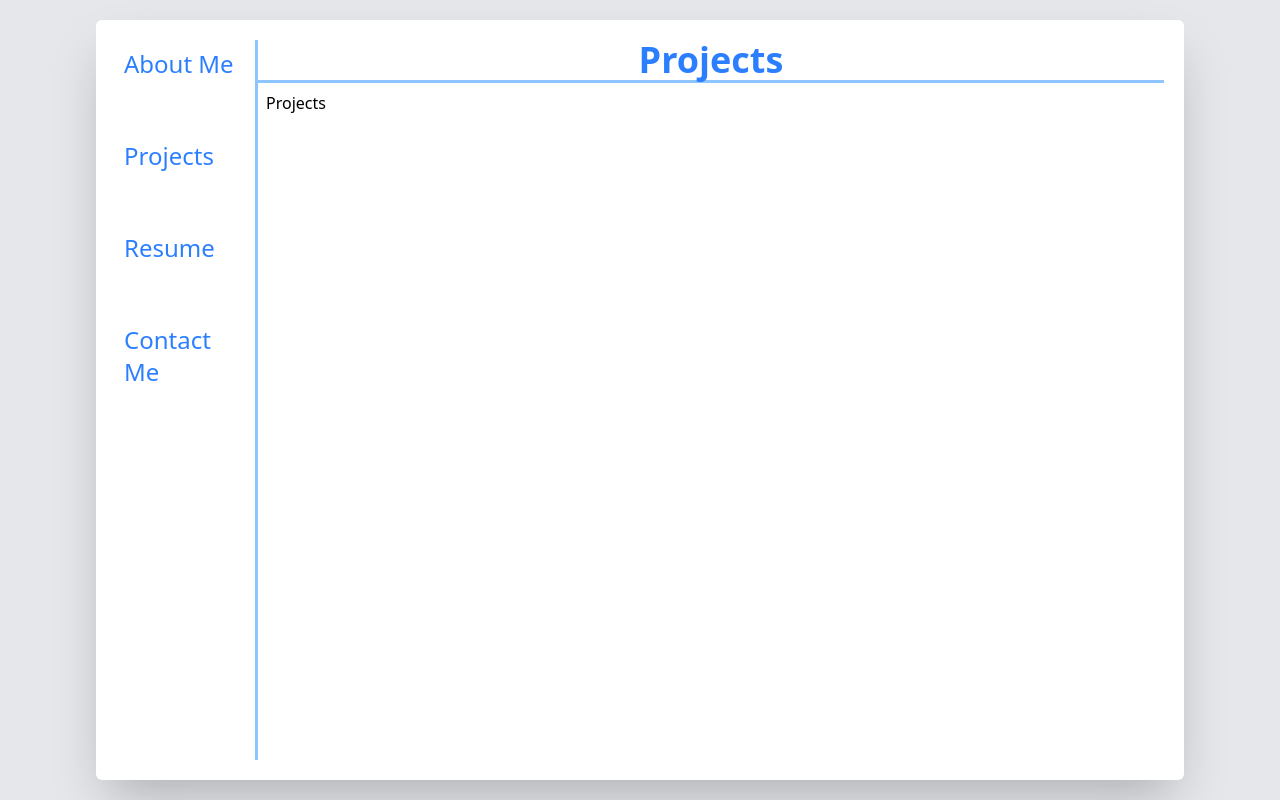
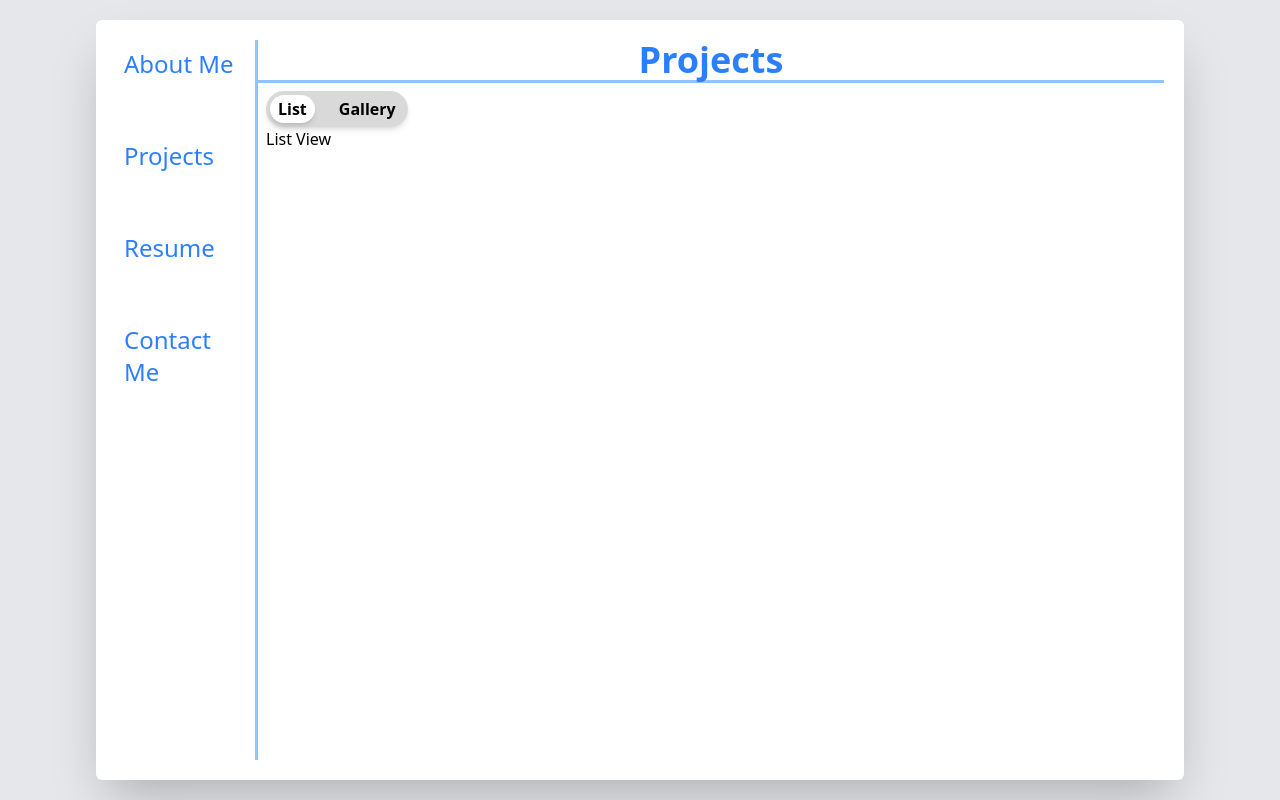
Before and after one commit to TheLuckyman30/portfolio, a React (Vite) app: page / in a window 1280 px wide. Both pictures are taken after a click on the element "Projects". Built offline with nearby package versions, Linux system fonts and the light colour scheme.

Commit message:
Initial tab group on project page

```diff
--- a/package.json
+++ b/package.json
@@ -10,6 +10,7 @@
     "preview": "vite preview"
   },
   "dependencies": {
+    "@headlessui/react": "^2.2.9",
     "@tailwindcss/vite": "^4.2.1",
     "react": "^19.2.0",
     "react-dom": "^19.2.0",
--- a/src/App.tsx
+++ b/src/App.tsx
@@ -28,7 +28,7 @@ function App() {
             </MyTextButton>
           ))}
         </Sidebar>
-        <section className="w-full h-full">
+        <section className="flex flex-col w-full h-full">
           <div className="w-full text-center text-4xl text-blue-500 font-bold border-b-3 border-b-blue-300">
             {currentPage.name}
           </div>
--- a/src/pages/projects/Projects.tsx
+++ b/src/pages/projects/Projects.tsx
@@ -1,4 +1,7 @@
+import { Tab, TabGroup, TabList } from "@headlessui/react";
 import type { MyProject } from "../../utils/interfaces";
+import { CoverflowView, ListView } from "./components";
+import { type JSX, useState } from "react";
 
 const myProjects: MyProject[] = [
   {
@@ -19,6 +22,38 @@ const myProjects: MyProject[] = [
   },
 ];
 
+const views = [
+  { name: "List", element: <ListView /> },
+  { name: "Gallery", element: <CoverflowView /> },
+];
+
 export function Projects() {
-  return <div>Projects</div>;
+  const defaultIndex = 0;
+  const [selectedView, setSelectedView] = useState<JSX.Element>(
+    views[defaultIndex].element,
+  );
+
+  return (
+    <>
+      <section className="flex flex-col h-1/2">
+        <TabGroup
+          onChange={(index) => setSelectedView(views[index].element)}
+          defaultIndex={defaultIndex}
+        >
+          <TabList className="flex gap-4 bg-black/15 p-1 shadow-md w-fit rounded-full font-semibold">
+            {views.map((view) => (
+              <Tab
+                key={view.name}
+                className="rounded-full px-2 py-0.5 cursor-pointer data-selected:bg-white data-selected:shadow-md focus-visible:outline-none"
+              >
+                {view.name}
+              </Tab>
+            ))}
+          </TabList>
+        </TabGroup>
+        <div className="flex-1">{selectedView}</div>
+      </section>
+      <section className="h-1/2"></section>
+    </>
+  );
 }
--- /dev/null
+++ b/src/pages/projects/components/CoverflowView.tsx
@@ -0,0 +1,3 @@
+export function CoverflowView() {
+  return <div>Coverflow</div>;
+}
--- /dev/null
+++ b/src/pages/projects/components/ListView.tsx
@@ -0,0 +1,3 @@
+export function ListView() {
+  return <>List View</>;
+}
--- /dev/null
+++ b/src/pages/projects/components/index.ts
@@ -0,0 +1,2 @@
+export { ListView } from "./ListView";
+export { CoverflowView } from "./CoverflowView";
```
Also changed, not shown: 1 other file (tests, documents, lock files or other folders).
